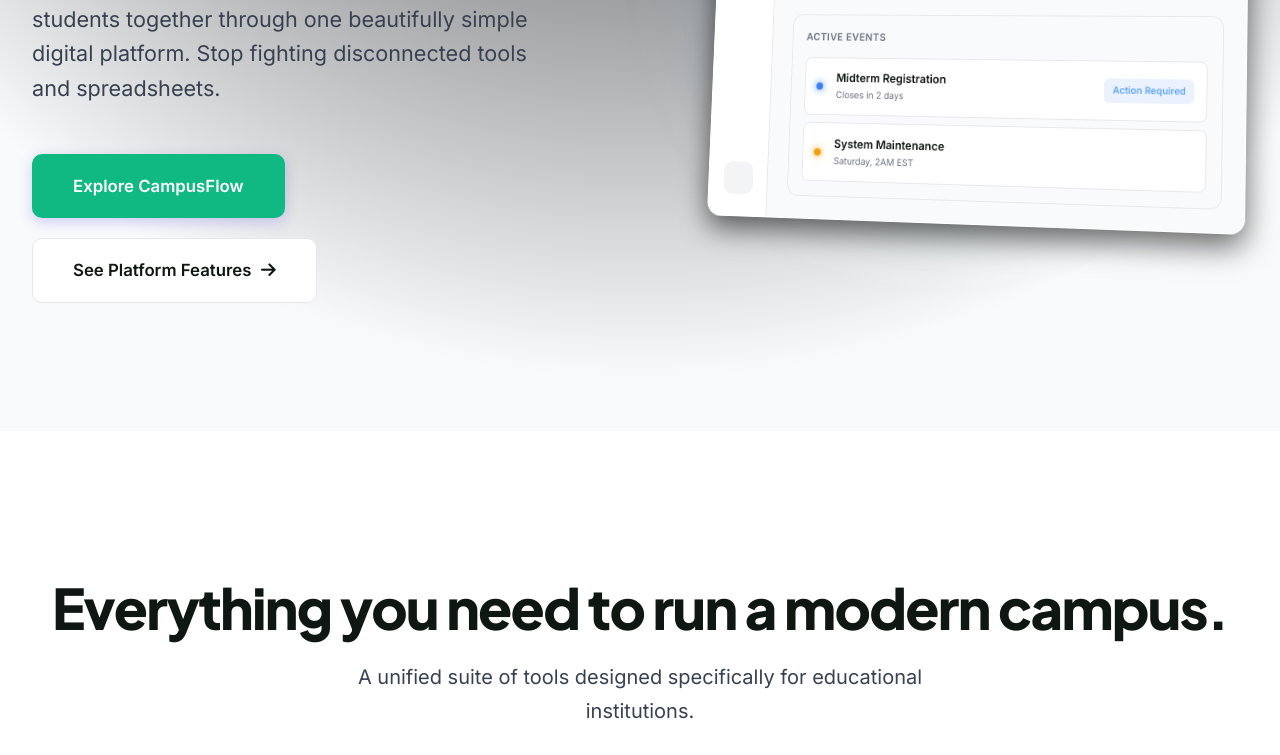
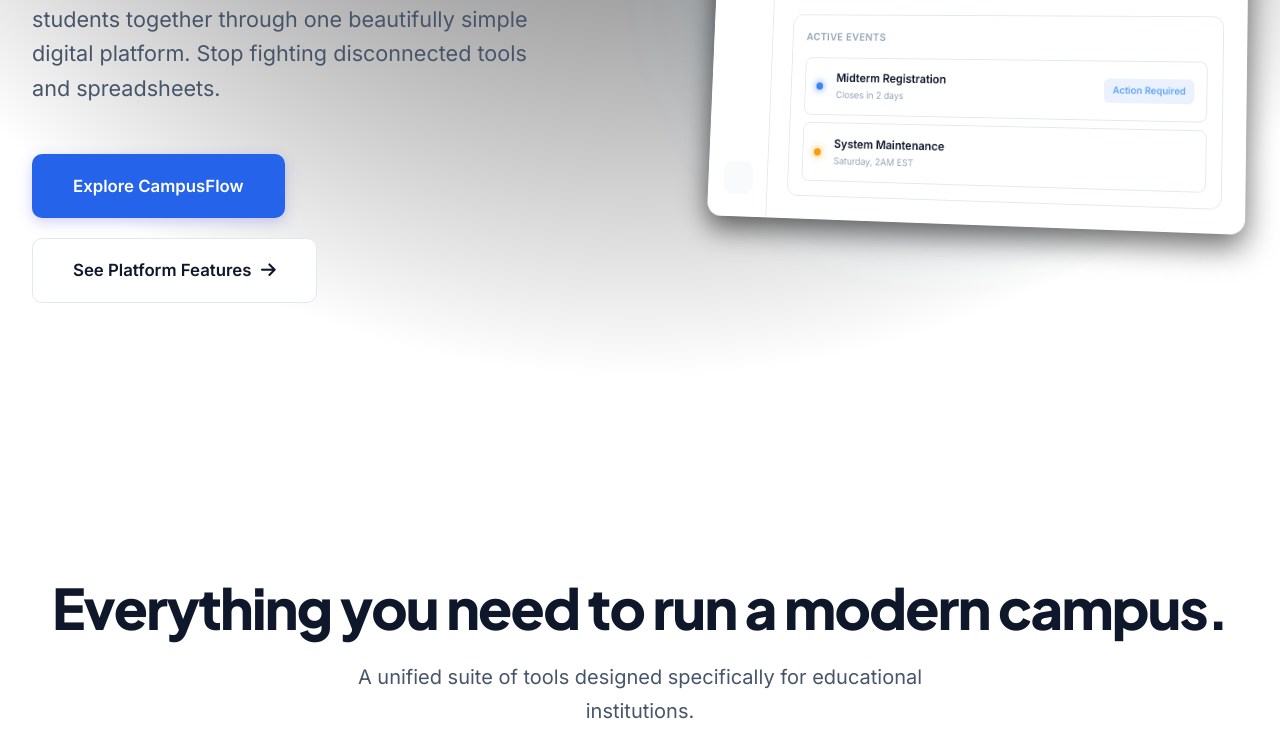
Before and after one commit to aparnajakka27-sudo/SCT_TRACKCODE_1, a website built with Vite: page index.html in a window 1280 px wide. Shown: the part 488-1243 px from the top of the page. Built offline with nearby package versions, Linux system fonts and the light colour scheme.

Commit message:
update theme to Modern Cobalt Blue

```diff
--- a/css/style.css
+++ b/css/style.css
@@ -2,23 +2,23 @@
    PREMIUM DESIGN SYSTEM & VARIABLES
 ================================================== */
 :root {
-    /* Silicon Valley Green - Clean SaaS Aesthetic */
-    --bg-primary: #F9FAFB;
-    --bg-secondary: #F3F4F6;
+    /* Cobalt Blue - Modern Professional SaaS Aesthetic */
+    --bg-primary: #FFFFFF;
+    --bg-secondary: #F8FAFC;
     --surface: #FFFFFF;
 
-    --text-primary: #0F1712;
-    --text-secondary: #374151;
-    --text-tertiary: #6B7280;
+    --text-primary: #0F172A;
+    --text-secondary: #475569;
+    --text-tertiary: #94A3B8;
 
-    --accent-primary: #10B981;
-    --accent-hover: #059669;
-    --accent-light: rgba(16, 185, 129, 0.1);
+    --accent-primary: #2563EB;
+    --accent-hover: #1D4ED8;
+    --accent-light: rgba(37, 99, 235, 0.1);
 
-    --accent-secondary: #34D399;
+    --accent-secondary: #06B6D4;
 
-    --border-color: #E5E7EB;
-    --border-hover: #D1D5DB;     /* Zinc 700 */
+    --border-color: #E2E8F0;
+    --border-hover: #CBD5E1;     /* Zinc 700 */
     --success: #10B981;
     --error: #EF4444;
 
```
